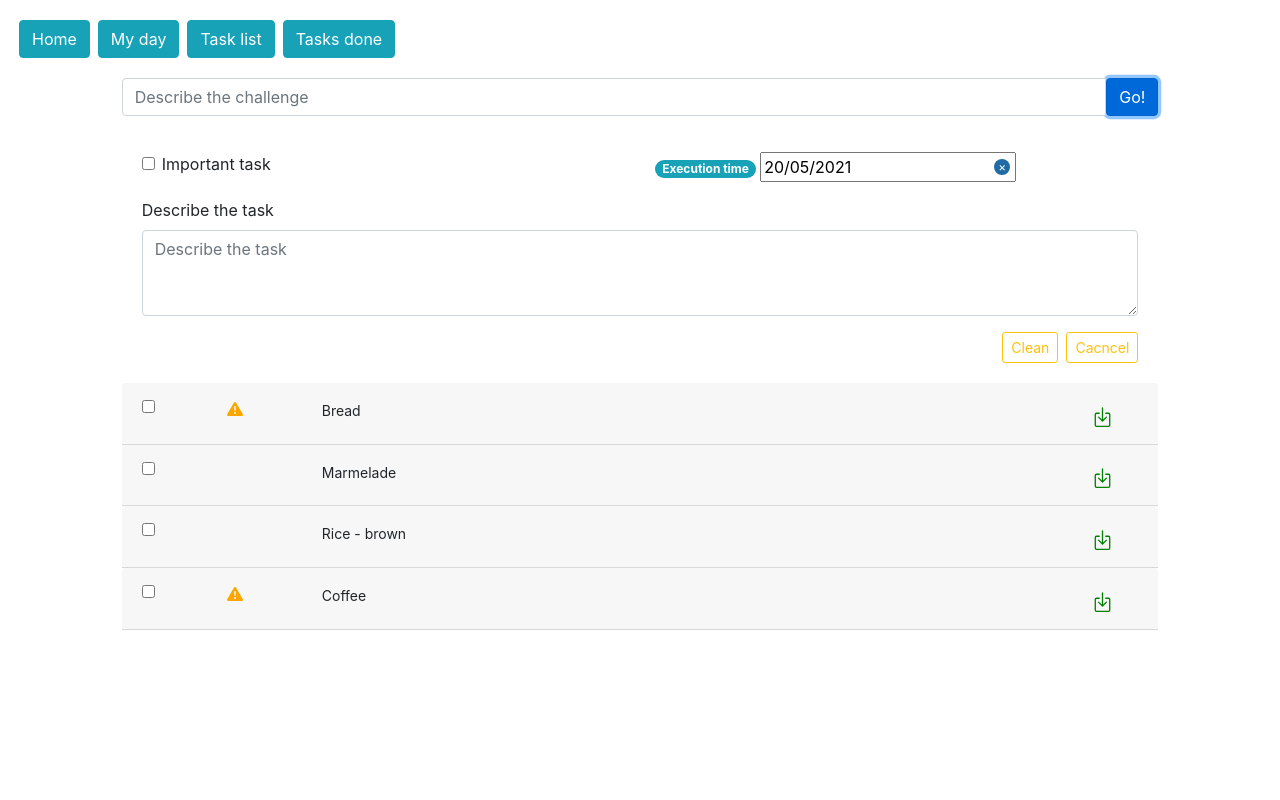
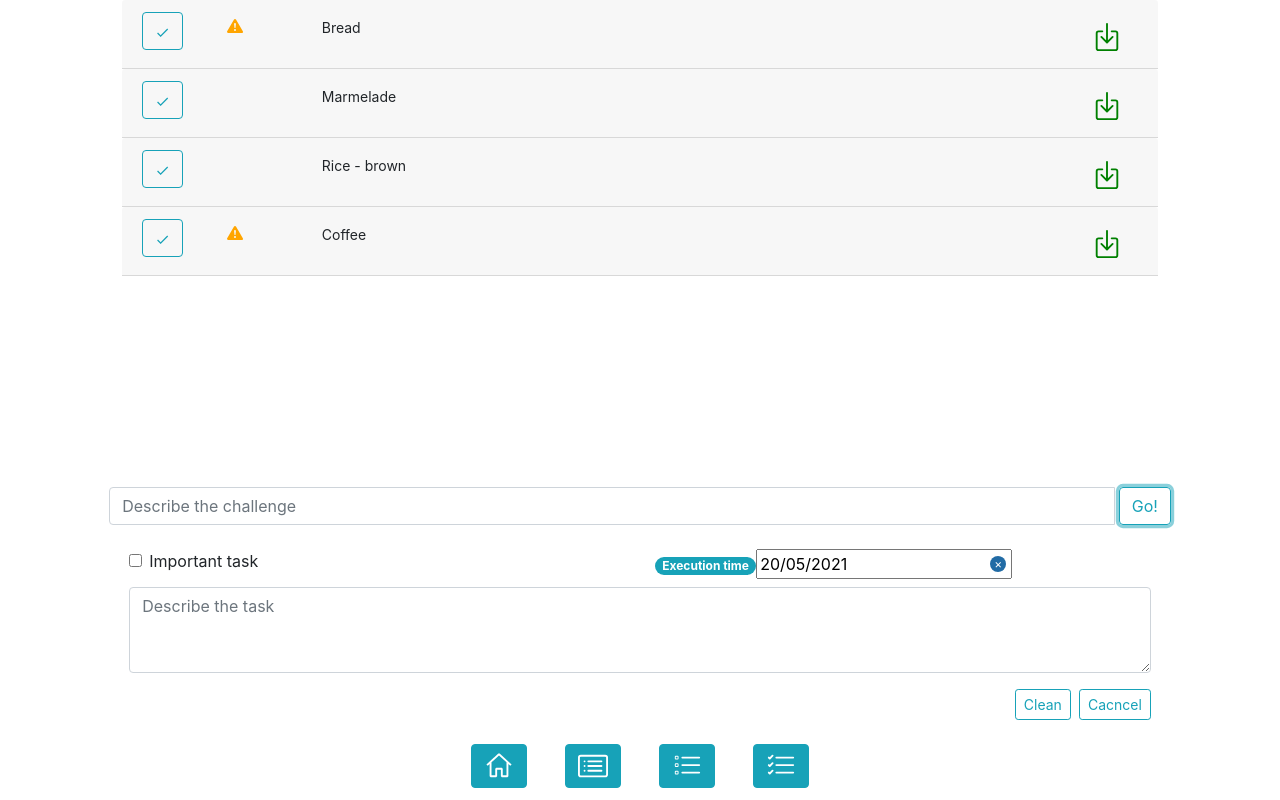
Before and after one commit to DominikPro/task-manager, a React (Create React App) app: page /todo-list in a window 1280 px wide. Both pictures are taken after a click on the button "Go!". Built offline with nearby package versions, Linux system fonts and the light colour scheme.

Commit message:
correcting the menu

```diff
--- a/src/components/Input/Input.jsx
+++ b/src/components/Input/Input.jsx
@@ -37,14 +37,14 @@ export const Input = () => {
 
 	return (
 		<Row
-			className="justify-content-center"
+			className="justify-content-center cbg-light"
 			onKeyDown={(e) => handleKeyDown(e)}
 			onFocus={() => { setOpen(true); setNewTask((prevState) => ({ ...prevState, ["id"]: uuidv4(), ["date"]: today })) }}
 		>
 			{/* <Col xs={10} sm={10} md={8} lg={8} xl={6}> */}
 			<Col  >
 
-				<InputGroup className="mb-3 mt-3" >
+				<InputGroup className="mb-1 mt-1" >
 					<FormControl
 						onChange={() => setNewTask((prevState) => ({ ...prevState, ["taskTitle"]: refTaskTitle.current.value }))}
 						value={newTask.taskTitle}
@@ -54,11 +54,11 @@ export const Input = () => {
 						aria-label="Describe the challenge"
 						aria-describedby="Describe the challenge"
 					/>
-					<Button onClick={() => { if (newTask.taskTitle.length > 0) { dispatch(addTask(newTask)); setOpen(false); setNewTask(emptyTask) } else alert("Hi! You forgot to enter the task;)") }}>Go!</Button>
+					<Button variant="outline-info" className="ml-1" onClick={() => { if (newTask.taskTitle.length > 0) { dispatch(addTask(newTask)); setOpen(false); setNewTask(emptyTask) } else alert("Hi! You forgot to enter the task;)") }}>Go!</Button>
 				</InputGroup>
 				{open ? (
 					<Card.Body>
-						<Row className="mb-3 ">
+						<Row className="mb-2">
 							<Col xs={12} sm={ 6} >
 								<Form.Check
 									checked={newTask.priority}
@@ -70,7 +70,7 @@ export const Input = () => {
 
 							<Col xs={12} sm={6 }>
 								{/* <DatePickerInput setEndDate={(slecetedDate) => { setNewDate(slecetedDate)} }/> */}
-								<Badge className="mr-1"  pill variant="info">Execution time</Badge>
+								<Badge className="mb-1"  pill variant="info">Execution time</Badge>
 								<DatePickerInput setEndDate={(slecetedDate) => setNewTask((prevState) => ({ ...prevState, ["endDate"]: slecetedDate }))} resetDate={newTask.date} />
 
 							</Col>
@@ -80,9 +80,9 @@ export const Input = () => {
 						<Form.Group controlId="exampleForm.ControlTextarea1">
 							<Row>
 								<Col xs={12}>
-									<Form.Label>
+									{/* <Form.Label>
 										Describe the task
-									</Form.Label>
+									</Form.Label> */}
 									<Form.Control
 										onChange={() => setNewTask((prevState) => ({ ...prevState, ["taskDescription"]: refTaskDescription.current.value }))}
 										value={newTask.taskDescription}
@@ -98,11 +98,11 @@ export const Input = () => {
 
 						<Row>
 							<Col className="d-flex justify-content-end" xs={12}>
-								<Button className="mr-2" variant="outline-warning" size="sm" onClick={() => setNewTask(emptyTask)}>
+								<Button className="mr-2" variant="outline-info" size="sm" onClick={() => setNewTask(emptyTask)}>
 									Clean
 								</Button>
 								<Button
-									variant="outline-warning"
+									variant="outline-info"
 
 									size="sm"
 									onClick={() => { setNewTask(emptyTask); setOpen(false); }}
--- a/src/components/Item/ContextAwareToggle.jsx
+++ b/src/components/Item/ContextAwareToggle.jsx
@@ -18,7 +18,7 @@ const ContextAwareToggle = ({ eventKey, callback }) => {
                 size="sm"
                 onClick={decoratedOnClick}
             >
-                {isCurrentEventKey ? <BsBoxArrowInUp size="1.5em" color="green"/> : <BsBoxArrowInDown size="1.5em" color="green"/>}
+                {isCurrentEventKey ? <BsBoxArrowInUp size={30} color="green"/> : <BsBoxArrowInDown size={30} color="green"/>}
             </Button>
 
         );
--- a/src/components/Item/Item.jsx
+++ b/src/components/Item/Item.jsx
@@ -2,6 +2,8 @@ import React, { useState, useContext, Children } from 'react';
 import { Badge, Accordion, Card, Row, Col, Form, Button, InputGroup, Checkbox } from 'react-bootstrap/'
 import { BsBoxArrowInUp, BsBoxArrowInDown, } from "react-icons/bs";
 import { GrCheckboxSelected, GrCheckbox } from "react-icons/gr";
+import { MdDone} from "react-icons/md";
+
 import showDate from '../actions/shwoDate'
 import DatePickerInput from "../shared/DatePickerInput"
 import ContextAwareToggle from './ContextAwareToggle'
@@ -28,7 +30,7 @@ const Item = (props) => {
 
                                     <Row >
                                         <Col xs={1} sm={1} >
-                                        <Form.Check type="checkbox" />
+                                        <Button variant="outline-info"><MdDone size={15}/></Button>
 
                                         </Col>
                                         <Col xs={1} sm={1}>
@@ -93,7 +95,7 @@ const Item = (props) => {
                                                     <Col sm={12} md={10} >
                                                         <Form.Label>Describe the task</Form.Label>
 
-                                                        <Form.Control as="textarea" rows={2} id={item.id} onBlur={(e) => dispatch(editTaskDescryption(e))} >
+                                                        <Form.Control as="textarea" rows={1} id={item.id} onBlur={(e) => dispatch(editTaskDescryption(e))} >
                                                             {item.taskDescription}
                                                         </Form.Control>
 
--- a/src/components/menu/MainMenu.jsx
+++ b/src/components/menu/MainMenu.jsx
@@ -2,32 +2,41 @@ import React from "react";
 import { ButtonGroup, Button, Row, Col } from "react-bootstrap";
 import { Input } from "../Input/Input";
 import { Link } from "react-router-dom";
+import { BsListTask, BsListCheck, BsCardList } from "react-icons/bs";
+import { VscHome } from "react-icons/vsc";
 
 const MainMenu = () => {
     return (
         <>
-            <Row className="justify-content-center">
-                <Col xs={12} md={ 12}>
-                <ButtonGroup className="mt-3" size="lg" >
+            <Row className="justify-content-center fixed-bottom bg-white">
 
-                        <Link to="/">
-                            <Button className="m-1" variant="info"> Home</Button>
-                        </Link>
-                        <Link to="/daySchedule">
-                            <Button className="m-1" variant="info"> My day</Button>
-                        </Link>
-                        <Link to="/todo-list">
-                            <Button className="m-1" variant="info"> Task list</Button>
-                        </Link>
-                        <Link to="/tasks-done">
-                            <Button className="m-1" variant="info"> Tasks done</Button>
-                        </Link>
+                <Col xs={10} md={10}>
+                    <Input />
+                </Col>
 
-                </ButtonGroup>
-                </Col>
-                <Col xs ={10} md={10}>
-                        <Input />
-                </Col>
+                <Row className="row justify-content-around">
+
+                    <Col className=" " xs={12} md={12}>
+
+                        <ButtonGroup className="mt-2, mb-2" size="lg" >
+                            <Col xs={3}><Link to="/">
+                                <Button className="m-1" variant="info"> <VscHome size={30} /></Button>
+                            </Link></Col>
+                            <Col xs={3}><Link to="/daySchedule">
+                                <Button className="m-1" variant="info"> <BsCardList size={30} /></Button>
+                            </Link></Col>
+                            <Col xs={3}> <Link to="/todo-list">
+                                <Button className="m-1" variant="info"><BsListTask size={30} /></Button>
+                            </Link></Col>
+                            <Col xs={3}> <Link to="/tasks-done">
+                                <Button className="m-1" variant="info"> <BsListCheck size={30} /></Button>
+                            </Link></Col>
+                        </ButtonGroup>
+
+                    </Col>
+
+                </Row>
+
 
             </Row>
             <Row>
```
